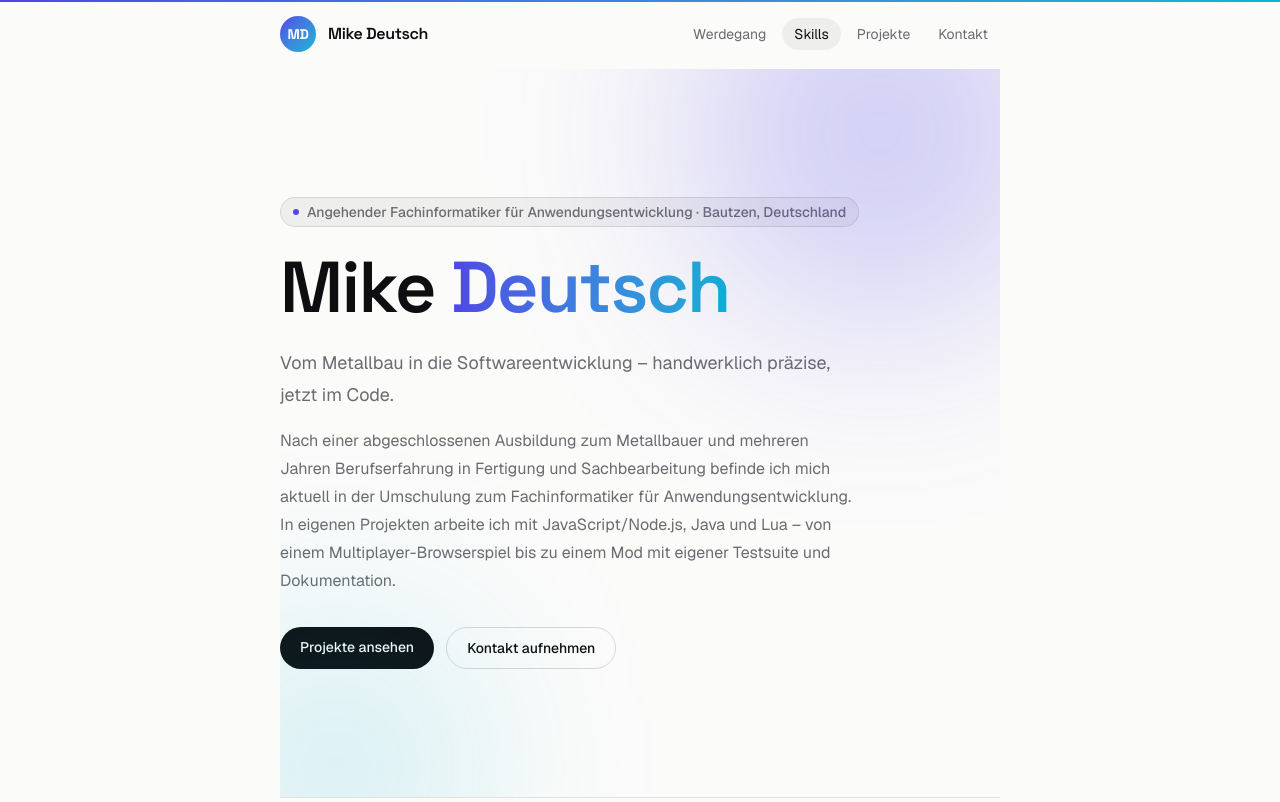
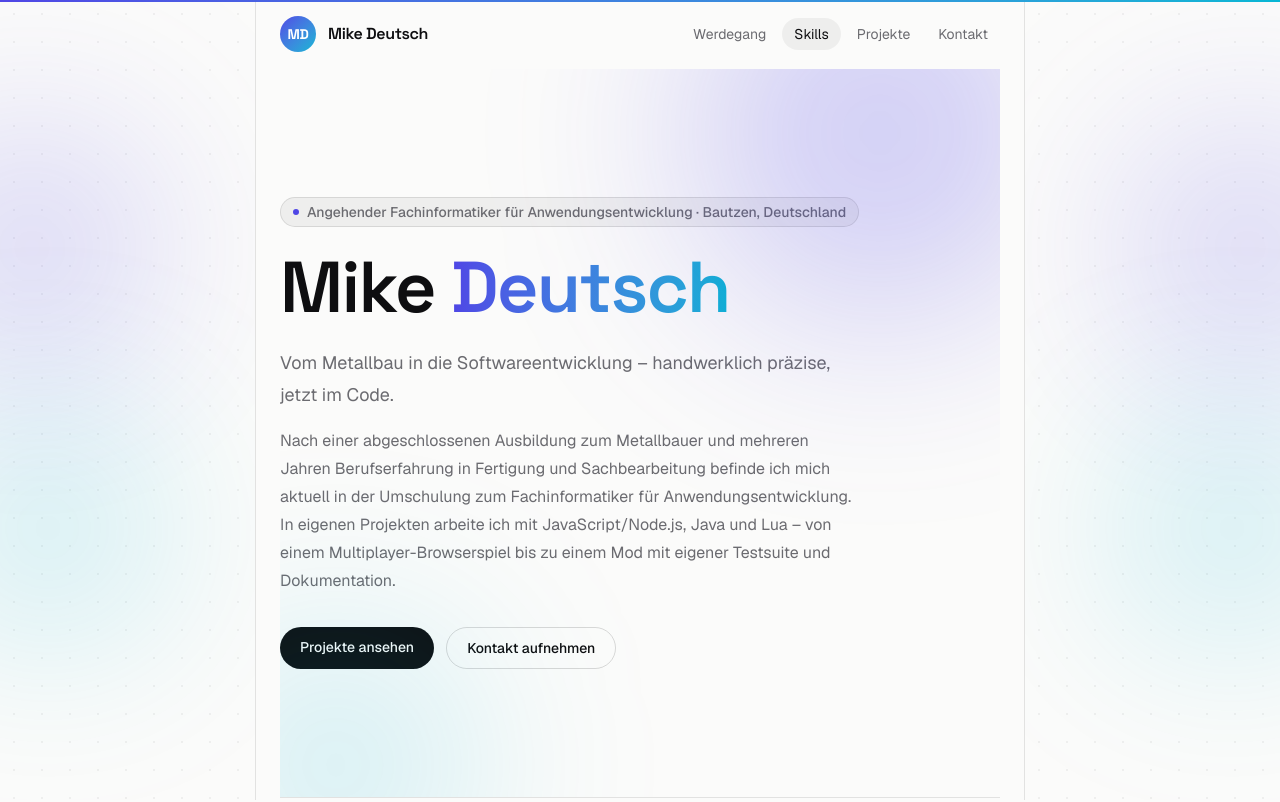
Before and after one commit to deutschmike0704-beep/deutschmike-dev, a Next.js app: page / in a window 1280 px wide. Shown: the top 802 px of the page. Built offline with nearby package versions, Linux system fonts and the light colour scheme.

Commit message:
feat: add decorative gutter panels for wide desktop viewports

```diff
--- a/src/app/globals.css
+++ b/src/app/globals.css
@@ -49,6 +49,12 @@ body {
   color: var(--accent-contrast);
 }
 
+.dot-grid {
+  background-image: radial-gradient(circle, var(--foreground) 1px, transparent 1px);
+  background-size: 28px 28px;
+  opacity: 0.05;
+}
+
 /* Subtle film-grain texture layered over the whole page for depth. */
 .grain {
   position: fixed;
--- a/src/app/layout.tsx
+++ b/src/app/layout.tsx
@@ -1,6 +1,7 @@
 import type { Metadata } from "next";
 import { Geist, Geist_Mono, Space_Grotesk } from "next/font/google";
 import ScrollProgress from "@/components/ScrollProgress";
+import GutterDecor from "@/components/GutterDecor";
 import "./globals.css";
 
 const geistSans = Geist({
@@ -30,6 +31,8 @@ export default function RootLayout({ children }: LayoutProps<"/">) {
       className={`${geistSans.variable} ${geistMono.variable} ${spaceGrotesk.variable} h-full antialiased`}
     >
       <body className="relative flex min-h-full flex-col bg-background text-foreground">
+        <GutterDecor side="left" />
+        <GutterDecor side="right" />
         <div className="grain" aria-hidden="true" />
         <ScrollProgress />
         <div className="relative z-10 flex min-h-full flex-1 flex-col">
--- /dev/null
+++ b/src/components/GutterDecor.tsx
@@ -0,0 +1,25 @@
+export default function GutterDecor({ side }: { side: "left" | "right" }) {
+  const isLeft = side === "left";
+
+  return (
+    <div
+      aria-hidden="true"
+      className={`pointer-events-none fixed inset-y-0 z-0 hidden overflow-hidden lg:block ${
+        isLeft ? "left-0 border-r" : "right-0 border-l"
+      } border-foreground/10`}
+      style={{ width: "calc(50% - 24rem)" }}
+    >
+      <div className="dot-grid absolute inset-0" />
+      <div
+        className={`absolute top-[15%] h-64 w-64 rounded-full bg-accent/20 blur-[90px] ${
+          isLeft ? "-left-24" : "-right-24"
+        }`}
+      />
+      <div
+        className={`absolute bottom-[20%] h-56 w-56 rounded-full bg-accent-2/20 blur-[90px] ${
+          isLeft ? "-left-16" : "-right-16"
+        }`}
+      />
+    </div>
+  );
+}
```
